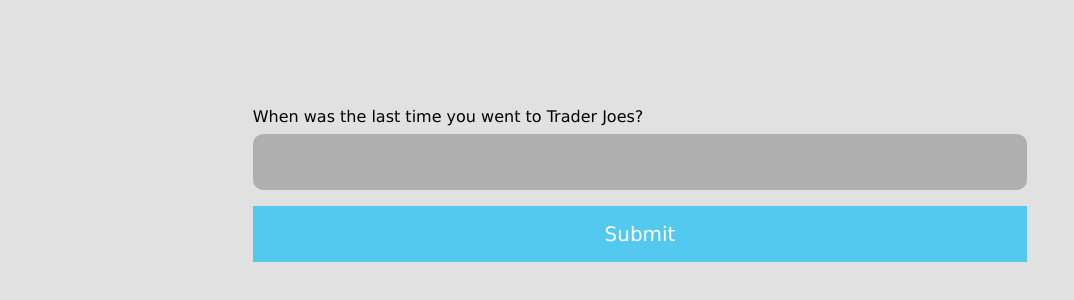
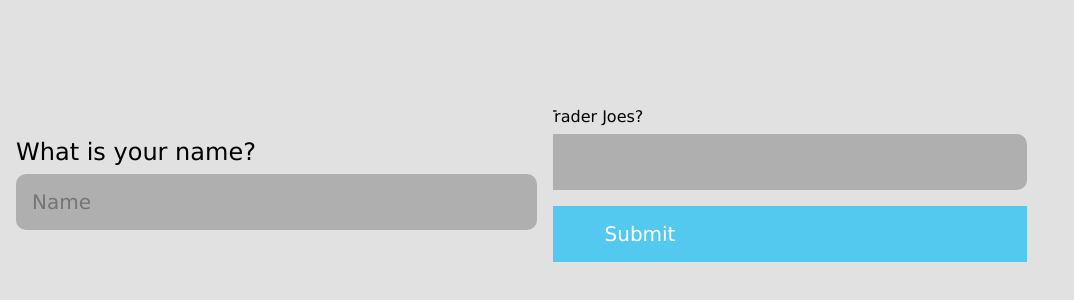
Before and after one commit to 21mdr1/traitor-joes, a React (Create React App) app: page /trader-joes in a window 1280 px wide. Shown: the part 212-512 px from the top of the page, without its empty margins (0-1074 px from the left). Built offline with nearby package versions, Linux system fonts and the light colour scheme; no server answers.

Commit message:
Create and style name form

```diff
--- a/src/App.tsx
+++ b/src/App.tsx
@@ -6,6 +6,7 @@
 import StoreLeader from './pages/StoreLeader/StoreLeader';
 import TraderJoesForm from './pages/TraderJoesForm/TraderJoesForm';
 import Rules from './pages/Rules/Rules';
+import Name from './components/Name/Name';
 import { useEffect, useState } from 'react';
 import socket from './socket';
 import './App.scss';
@@ -50,6 +51,7 @@
               <Route path="/store-leader" element={ <StoreLeader /> } />
               <Route path="/trader-joes" element={ <TraderJoesForm /> } />
           </Routes>
+          {!userName && (<Name />)}
       </BrowserRouter>
     );
 }
--- /dev/null
+++ b/src/components/Name/Name.scss
@@ -0,0 +1,17 @@
+@use '../../styles/partials/variables' as *;
+
+.name {
+    position: absolute;
+    top: 0;
+    left: 0;
+    background-color: $gray;
+    padding: 1rem;
+    height: 100vh;
+    display: flex;
+    align-items: center;
+    justify-content: center;
+
+    &__label {
+        font-size: 1.5rem;
+    }
+}
--- /dev/null
+++ b/src/components/Name/Name.tsx
@@ -0,0 +1,20 @@
+import Input from '../Input/Input';
+import './Name.scss';
+
+function Name() {
+    return (
+        <div className='name'>
+            <form className='name__form'>
+                <label htmlFor='name' className='name__label'>What is your name?</label>
+                <Input
+                    id='name'
+                    name='name'
+                    type='text'
+                    placeholder='Name'
+                />
+            </form>
+        </div>
+    );
+}
+
+export default Name;
```
